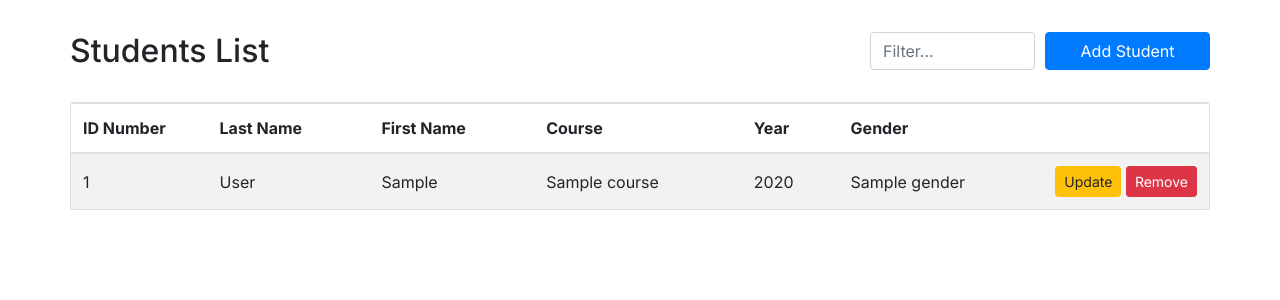
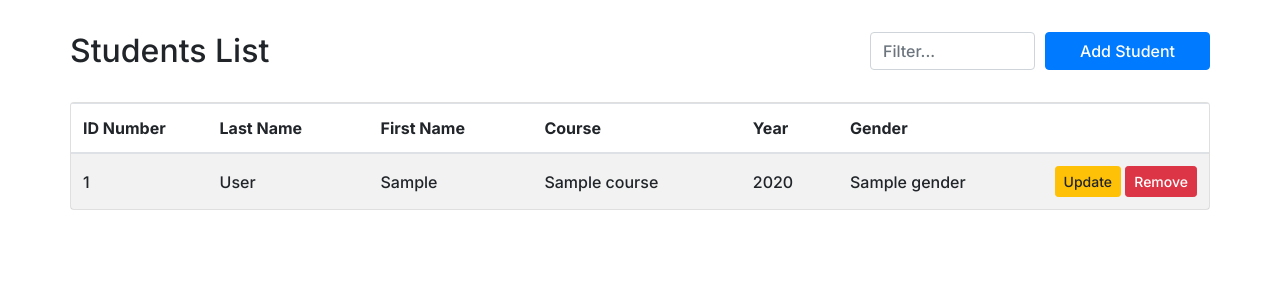
Before and after one commit to blairemendoza/Simple-Student-Information-System-Flask, a Flask app: template SSIS/templates/student/index.html in a window 1280 px wide. Shown: the part 72-372 px from the top of the page. Run offline with Flask 2, Linux system fonts and the light colour scheme; the template is opened without the code that fills it: most values are stand-ins (such as "Sample title", 1, 10 or a date in 2020); form fields are guessed from the names that the template uses; some libraries are stand-ins or nearby versions.

Commit message:
Improve text visibility

```diff
--- /dev/null
+++ b/SSIS/static/css/ssis.css
@@ -0,0 +1,14 @@
+@import url('https://fonts.googleapis.com/css2?family=Inter:wght@100;200;300;400;500;600;700;800;900&display=swap');
+
+body {
+    font-family: 'Inter', sans-serif;
+    padding-top: 80px;
+}
+
+ul {
+    list-style-type: none;
+}
+
+td, .btn, .form-control {
+    font-weight: 500;
+}
--- a/SSIS/templates/template.html
+++ b/SSIS/templates/template.html
@@ -6,16 +6,7 @@
     <meta name="viewport" content="width=device-width, initial-scale=1, shrink-to-fit=no">
 
     <link rel="stylesheet" href="https://cdn.jsdelivr.net/npm/bootstrap@4.6.1/dist/css/bootstrap.min.css" integrity="sha384-zCbKRCUGaJDkqS1kPbPd7TveP5iyJE0EjAuZQTgFLD2ylzuqKfdKlfG/eSrtxUkn" crossorigin="anonymous">
-    <style>
-        @import url('https://fonts.googleapis.com/css2?family=Inter:wght@100;200;300;400;500;600;700;800;900&display=swap');
-        body {
-            font-family: 'Inter', sans-serif;
-            padding-top: 80px;
-        }
-        ul {
-            list-style-type: none;
-        }
-    </style>
+    <link rel="stylesheet" href="{{ url_for('static', filename='css/ssis.css') }}">
 
     <script src="https://code.jquery.com/jquery-3.6.0.js" integrity="sha256-H+K7U5CnXl1h5ywQfKtSj8PCmoN9aaq30gDh27Xc0jk=" crossorigin="anonymous"></script>
     <script src="https://cdn.jsdelivr.net/npm/bootstrap@4.6.1/dist/js/bootstrap.bundle.min.js" integrity="sha384-fQybjgWLrvvRgtW6bFlB7jaZrFsaBXjsOMm/tB9LTS58ONXgqbR9W8oWht/amnpF" crossorigin="anonymous"></script>
```
